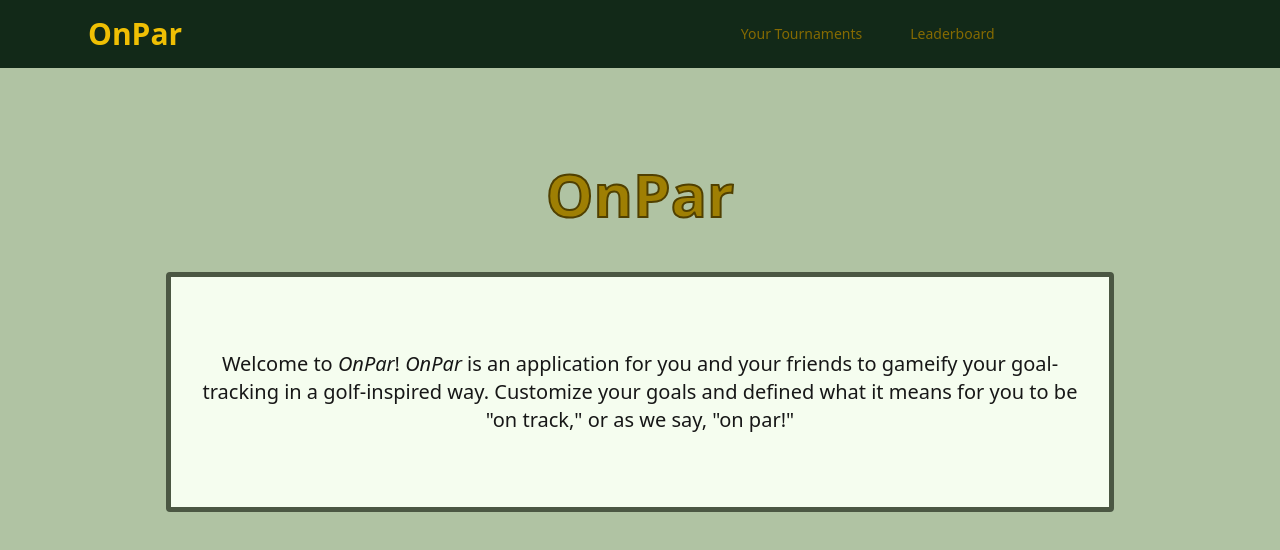
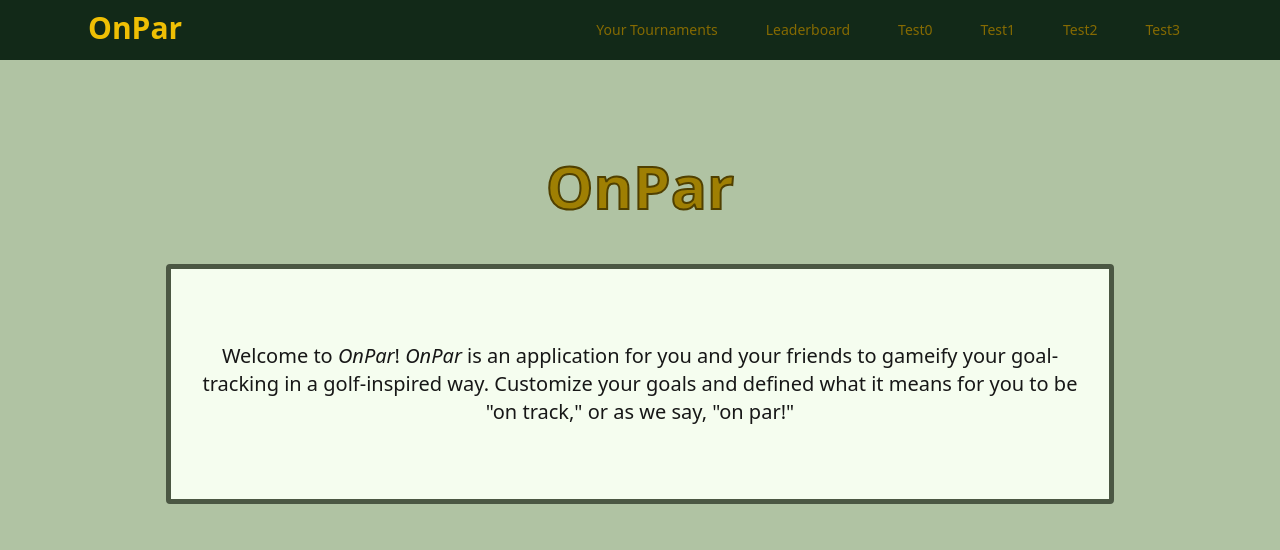
Before and after one commit to xgarcia17/OnPar, a Next.js app in the folder apps/web/: page / in a window 1280 px wide. Shown: the top 550 px of the page. Built offline with nearby package versions, Linux system fonts and the light colour scheme.

Commit message:
add reflexivity to right end of navbar links and hover animation

```diff
--- a/apps/web/components/navbar.tsx
+++ b/apps/web/components/navbar.tsx
@@ -4,11 +4,15 @@ import Link from "next/link";
 import { usePathname } from "next/navigation";
 
 const MINI_BUTTON_CLASSNAME =
-  "flex-shrink-0 flex items-center gap-2 px-3 py-2 rounded-lg bg-transparent text-gray-700 font-medium hover:bg-gray-100 hover:shadow-lg transition cursor-pointer";
+  "flex-shrink-0 flex items-center gap-2 px-3 py-2 rounded-lg bg-transparent text-gray-700 font-medium hover:scale-110 transition cursor-pointer";
 
 const links = [
   { href: "/tournaments", label: "Your Tournaments" },
   { href: "/leaderboard", label: "Leaderboard" },
+  { href: "/test0", label: "Test0" },
+  { href: "/test1", label: "Test1" },
+  { href: "/test2", label: "Test2" },
+  { href: "/test3", label: "Test3" },
 ];
 
 export default function NavBar() {
@@ -18,14 +22,18 @@ export default function NavBar() {
     <nav className="bg-secondary border-bg-secondary flex-shrink-0">
       <div className="w-full px-3 md:px-6 py-3 flex flex-wrap md:flex-nowrap items-center gap-4 sm:gap-6 md:gap-8 lg:gap-12">
         {/* Main Button */}
-        <div className="flex items-center gap-2 py-1 rounded-lg bg-transparent hover:scale-110 transition mr-auto ml-[clamp(0.75rem,5vw,4rem)]">
-          <Link href="/" aria-label="Home" className="flex items-center gap-3">
-            <span className="text-3xl font-bold text-navbar-active">OnPar</span>
-          </Link>
-        </div>
+        <Link
+          href="/"
+          aria-label="Home"
+          className="flex items-center mr-auto ml-[clamp(0.75rem,5vw,4rem)]"
+        >
+          <span className="block text-3xl font-bold text-navbar-active leading-[0.85] translate-y-[-2px] hover:scale-110 transition">
+            OnPar
+          </span>
+        </Link>
 
         {/* Navigation Buttons */}
-        <div className="flex gap-6 text-sm mx-auto max-w-7xl">
+        <div className="flex gap-6 text-sm ml-auto mr-[clamp(0.75rem,5vw,4rem)] max-w-7xl">
           {links.map((link) => {
             const isActive =
               link.href === "/"
```
